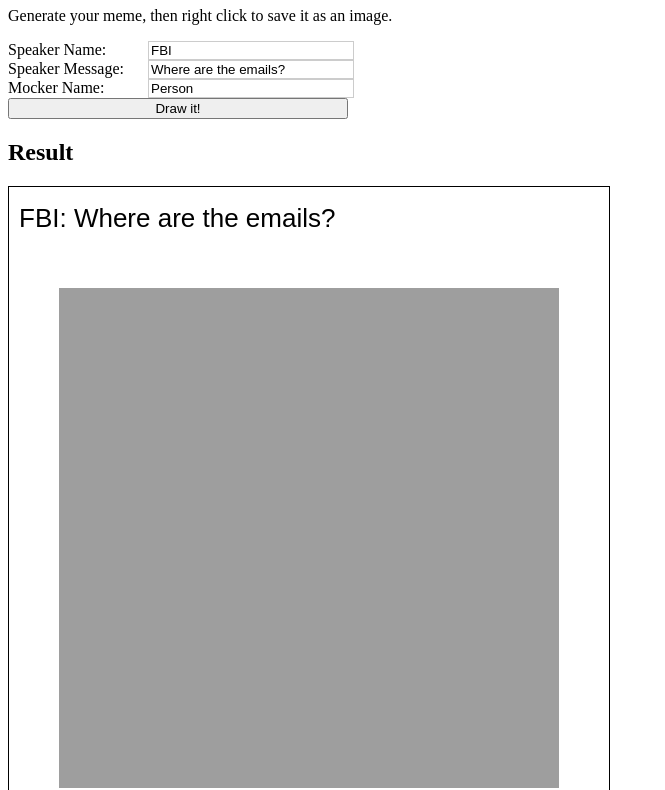
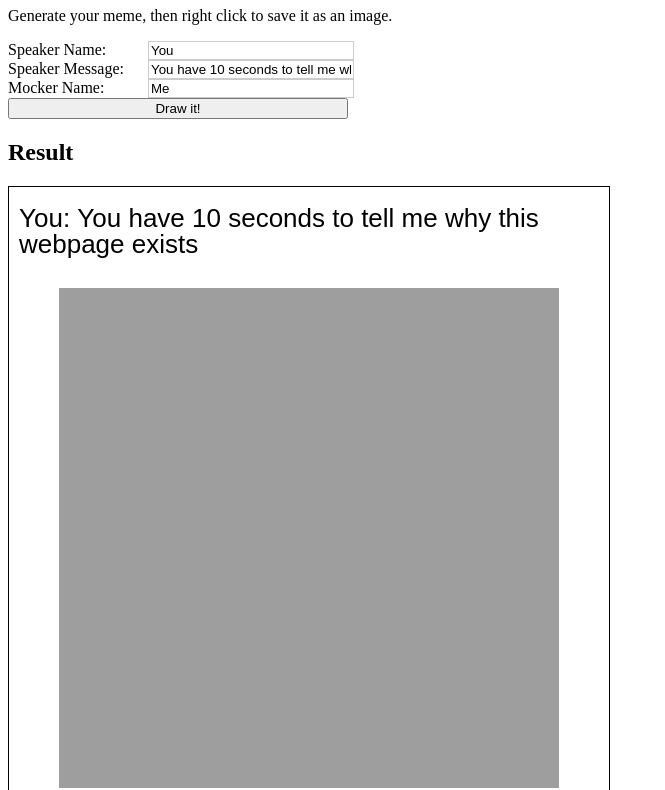
Before and after one commit to byxor/spongemock-generator, a plain HTML site: page index.html in a window 1280 px wide. Shown: the part 73-863 px from the top of the page, without its empty margins (0-665 px from the left). Drawn offline with Linux system fonts and the light colour scheme.

Commit message:
Update index.html

```diff
--- a/index.html
+++ b/index.html
@@ -12,10 +12,10 @@
 
   <p>Generate your meme, then right click to save it as an image.</p>
 
-  <div class="styledLabel">Speaker Name: </div><input type="text" id="speakerNameField" class="styledInput" value="FBI"><br>
-  <div class="styledLabel">Speaker Message: </div><input type="text" id="speakerMessageField" class="styledInput" value="Where are the emails?">
+  <div class="styledLabel">Speaker Name: </div><input type="text" id="speakerNameField" class="styledInput" value="You"><br>
+  <div class="styledLabel">Speaker Message: </div><input type="text" id="speakerMessageField" class="styledInput" value="You have 10 seconds to tell me why this webpage exists">
   <br>
-  <div class="styledLabel">Mocker Name: </div><input type="text" id="mockerNameField" class="styledInput" value="Person"><br>
+  <div class="styledLabel">Mocker Name: </div><input type="text" id="mockerNameField" class="styledInput" value="Me"><br>
   <input class="styledButton" type="button" id="drawButton" value="Draw it!"><br>
 
   <h2>Result</h2>
```
